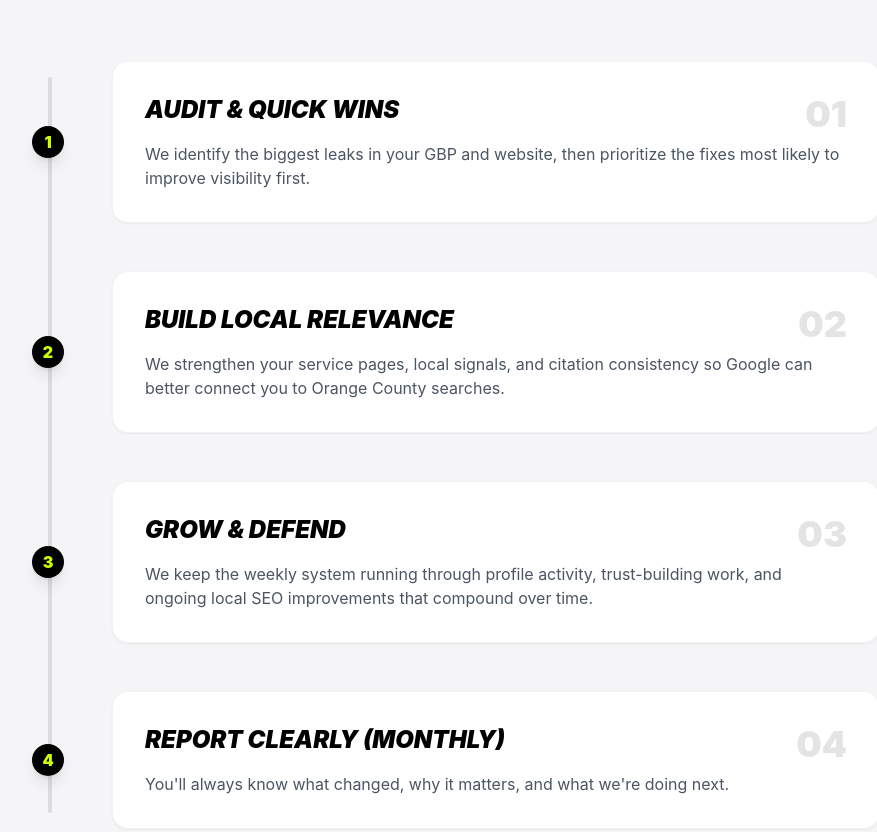
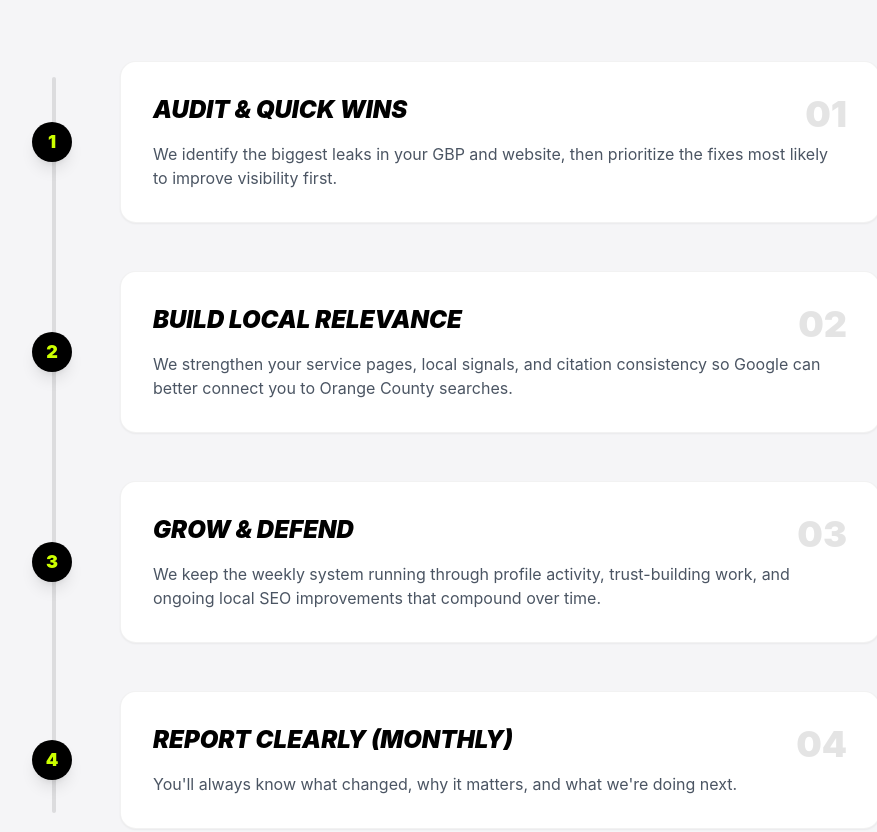
Before and after one commit to ale200x/Outdooit-seo-services-landing, a plain HTML site: page index.html in a window 1280 px wide. Shown: the part 4053-4885 px from the top of the page, without its empty margins (184-1061 px from the left). Drawn offline with nearby package versions, Linux system fonts and the light colour scheme.

Commit message:
Process: numeros en circulos mas grandes y linea centrada

```diff
--- a/index.html
+++ b/index.html
@@ -496,10 +496,10 @@
     </div>
 
     <div class="space-y-12 relative">
-      <div class="absolute left-4 top-4 bottom-4 w-1 bg-black/10 rounded-full hidden md:block"></div>
+      <div class="absolute left-5 top-4 bottom-4 w-1 bg-black/10 rounded-full hidden md:block"></div>
 
       <div class="relative flex flex-col md:flex-row md:items-center md:space-x-12 group">
-        <div class="hidden md:flex flex-shrink-0 w-8 h-8 bg-black rounded-full z-10 items-center justify-center font-black text-brand-neon group-hover:scale-125 transition shadow-lg">1</div>
+        <div class="hidden md:flex flex-shrink-0 w-10 h-10 bg-black rounded-full z-10 items-center justify-center font-black text-brand-neon text-lg group-hover:scale-125 transition shadow-lg">1</div>
         <div class="relative bg-white p-8 rounded-2xl border border-black/5 flex-grow shadow-sm group-hover:shadow-md transition overflow-hidden">
           <span class="absolute top-8 right-8 text-black text-4xl font-black opacity-10 pointer-events-none select-none" aria-hidden="true">01</span>
           <div class="relative z-10">
@@ -510,7 +510,7 @@
       </div>
 
       <div class="relative flex flex-col md:flex-row md:items-center md:space-x-12 group">
-        <div class="hidden md:flex flex-shrink-0 w-8 h-8 bg-black rounded-full z-10 items-center justify-center font-black text-brand-neon group-hover:scale-125 transition shadow-lg">2</div>
+        <div class="hidden md:flex flex-shrink-0 w-10 h-10 bg-black rounded-full z-10 items-center justify-center font-black text-brand-neon text-lg group-hover:scale-125 transition shadow-lg">2</div>
         <div class="relative bg-white p-8 rounded-2xl border border-black/5 flex-grow shadow-sm group-hover:shadow-md transition overflow-hidden">
           <span class="absolute top-8 right-8 text-black text-4xl font-black opacity-10 pointer-events-none select-none" aria-hidden="true">02</span>
           <div class="relative z-10">
@@ -521,7 +521,7 @@
       </div>
 
       <div class="relative flex flex-col md:flex-row md:items-center md:space-x-12 group">
-        <div class="hidden md:flex flex-shrink-0 w-8 h-8 bg-black rounded-full z-10 items-center justify-center font-black text-brand-neon group-hover:scale-125 transition shadow-lg">3</div>
+        <div class="hidden md:flex flex-shrink-0 w-10 h-10 bg-black rounded-full z-10 items-center justify-center font-black text-brand-neon text-lg group-hover:scale-125 transition shadow-lg">3</div>
         <div class="relative bg-white p-8 rounded-2xl border border-black/5 flex-grow shadow-sm group-hover:shadow-md transition overflow-hidden">
           <span class="absolute top-8 right-8 text-black text-4xl font-black opacity-10 pointer-events-none select-none" aria-hidden="true">03</span>
           <div class="relative z-10">
@@ -532,7 +532,7 @@
       </div>
 
       <div class="relative flex flex-col md:flex-row md:items-center md:space-x-12 group">
-        <div class="hidden md:flex flex-shrink-0 w-8 h-8 bg-black rounded-full z-10 items-center justify-center font-black text-brand-neon group-hover:scale-125 transition shadow-lg">4</div>
+        <div class="hidden md:flex flex-shrink-0 w-10 h-10 bg-black rounded-full z-10 items-center justify-center font-black text-brand-neon text-lg group-hover:scale-125 transition shadow-lg">4</div>
         <div class="relative bg-white p-8 rounded-2xl border border-black/5 flex-grow shadow-sm group-hover:shadow-md transition overflow-hidden">
           <span class="absolute top-8 right-8 text-black text-4xl font-black opacity-10 pointer-events-none select-none" aria-hidden="true">04</span>
           <div class="relative z-10">
```
